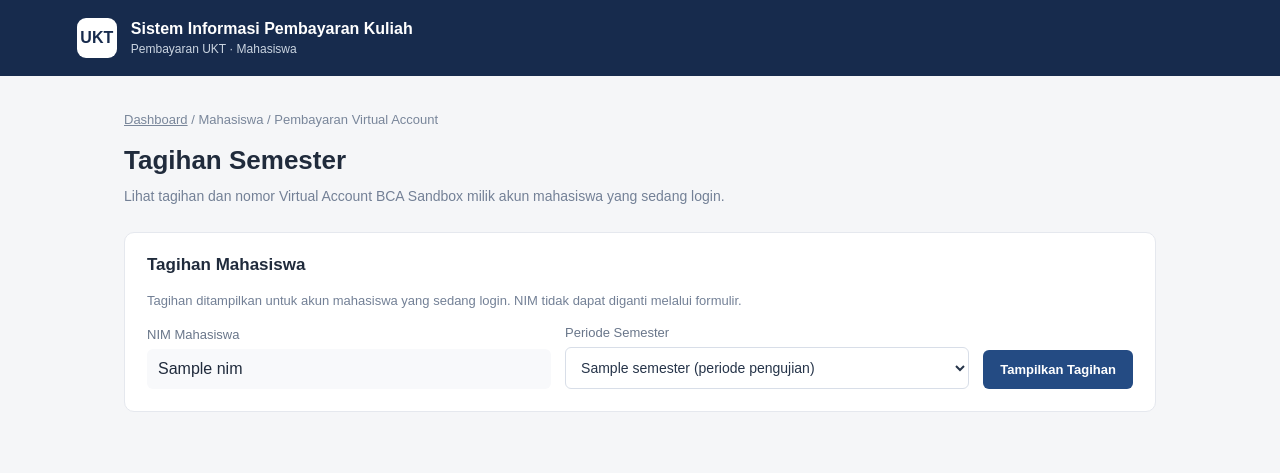
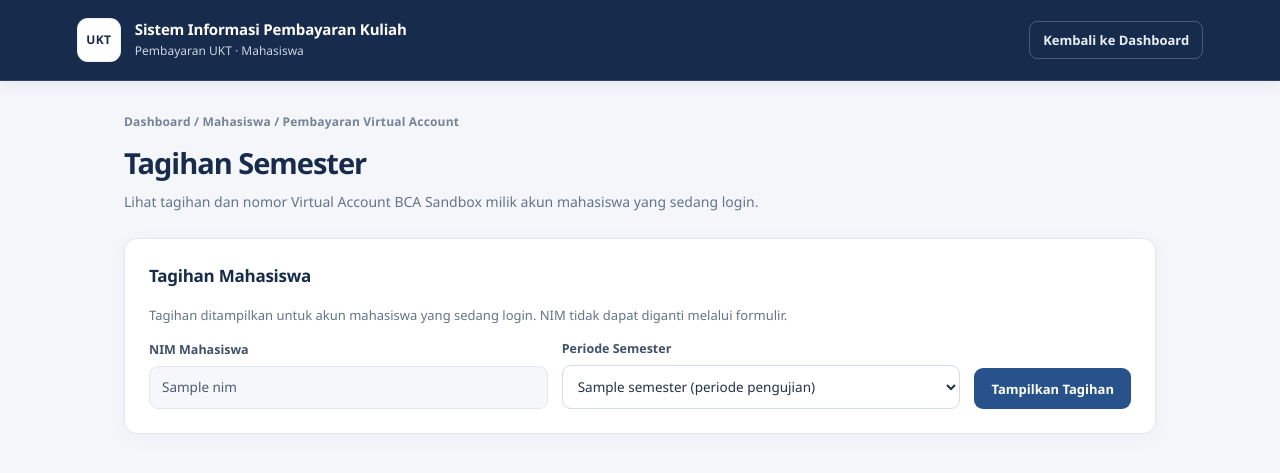
Before and after one commit to just-irvy/sistem-ukt, a Laravel app: template resources/views/mahasiswa/tagihan.blade.php in a window 1280 px wide. Shown: the top 473 px of the page. Run offline with Laravel 12, Linux system fonts and the light colour scheme; the template is opened without the code that fills it: most values are stand-ins (such as "Sample title", 1, 10 or a date in 2020).

Commit message:
style: align tagihan.blade.php with shared UKT visual system

```diff
--- a/resources/views/mahasiswa/tagihan.blade.php
+++ b/resources/views/mahasiswa/tagihan.blade.php
@@ -44,14 +44,18 @@
             .filters, .details { grid-template-columns: 1fr; }
         }
     </style>
+    <link rel="stylesheet" href="{{ asset('css/ukt-refinement.css') }}">
 </head>
-<body>
+<body class="mahasiswa-page">
 <header class="topbar">
     <div class="brand">UKT</div>
     <div>
         <div class="brand-title">Sistem Informasi Pembayaran Kuliah</div>
         <div class="brand-subtitle">Pembayaran UKT · Mahasiswa</div>
     </div>
+    <nav class="topbar-links" aria-label="Navigasi mahasiswa">
+        <a href="{{ route('dashboard.mahasiswa') }}">Kembali ke Dashboard</a>
+    </nav>
 </header>
 
 <main class="container">
@@ -74,7 +78,7 @@
         <form class="filters" method="GET" action="{{ route('mahasiswa.tagihan.index') }}">
             <div>
                 <label>NIM Mahasiswa</label>
-                <div style="padding: 11px; background: #f8f9fb; border-radius: 6px;">{{ $mahasiswa->nim }}</div>
+                <div class="readonly-field">{{ $mahasiswa->nim }}</div>
             </div>
             <div>
                 <label for="semester">Periode Semester</label>
```
